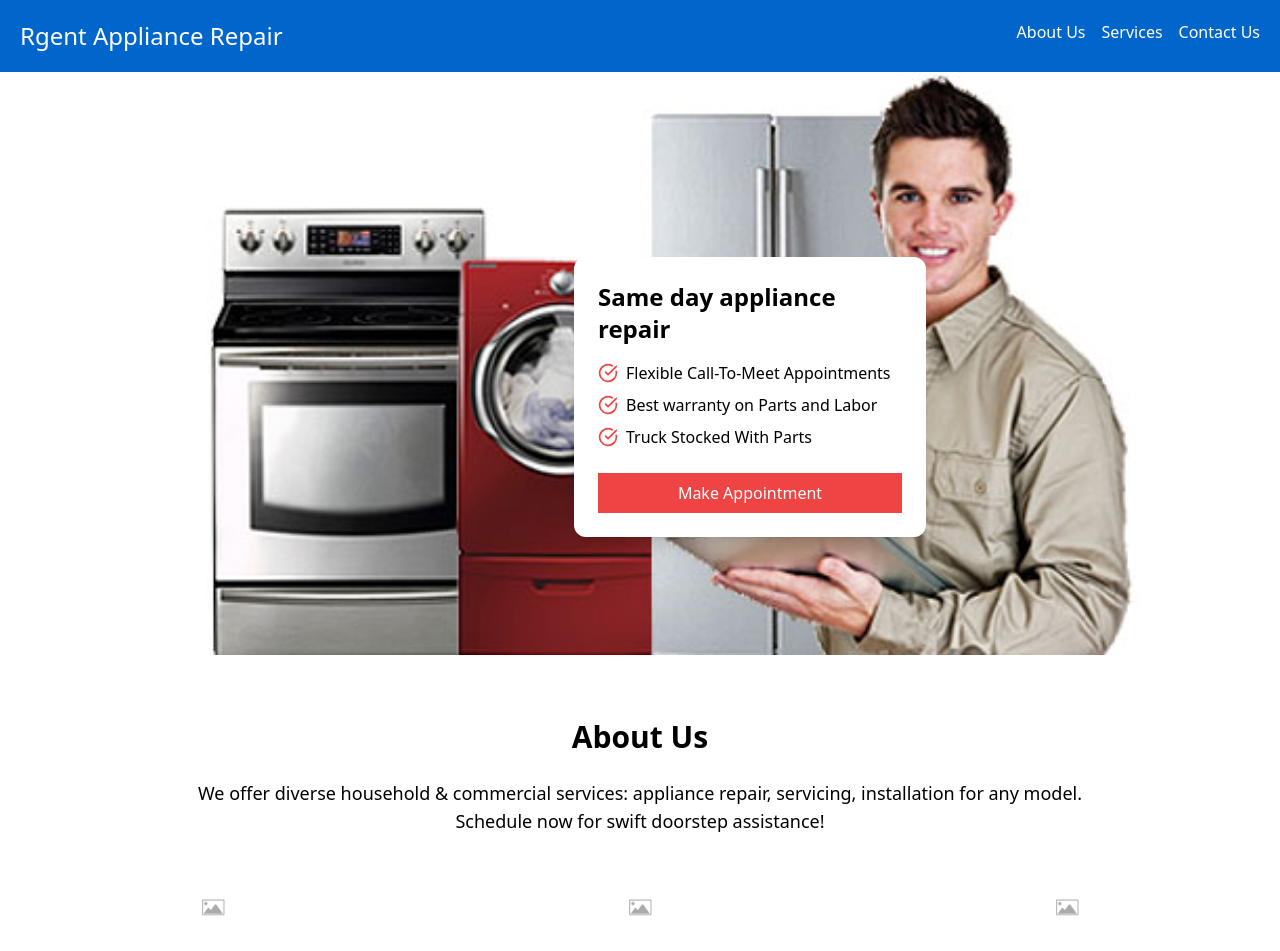
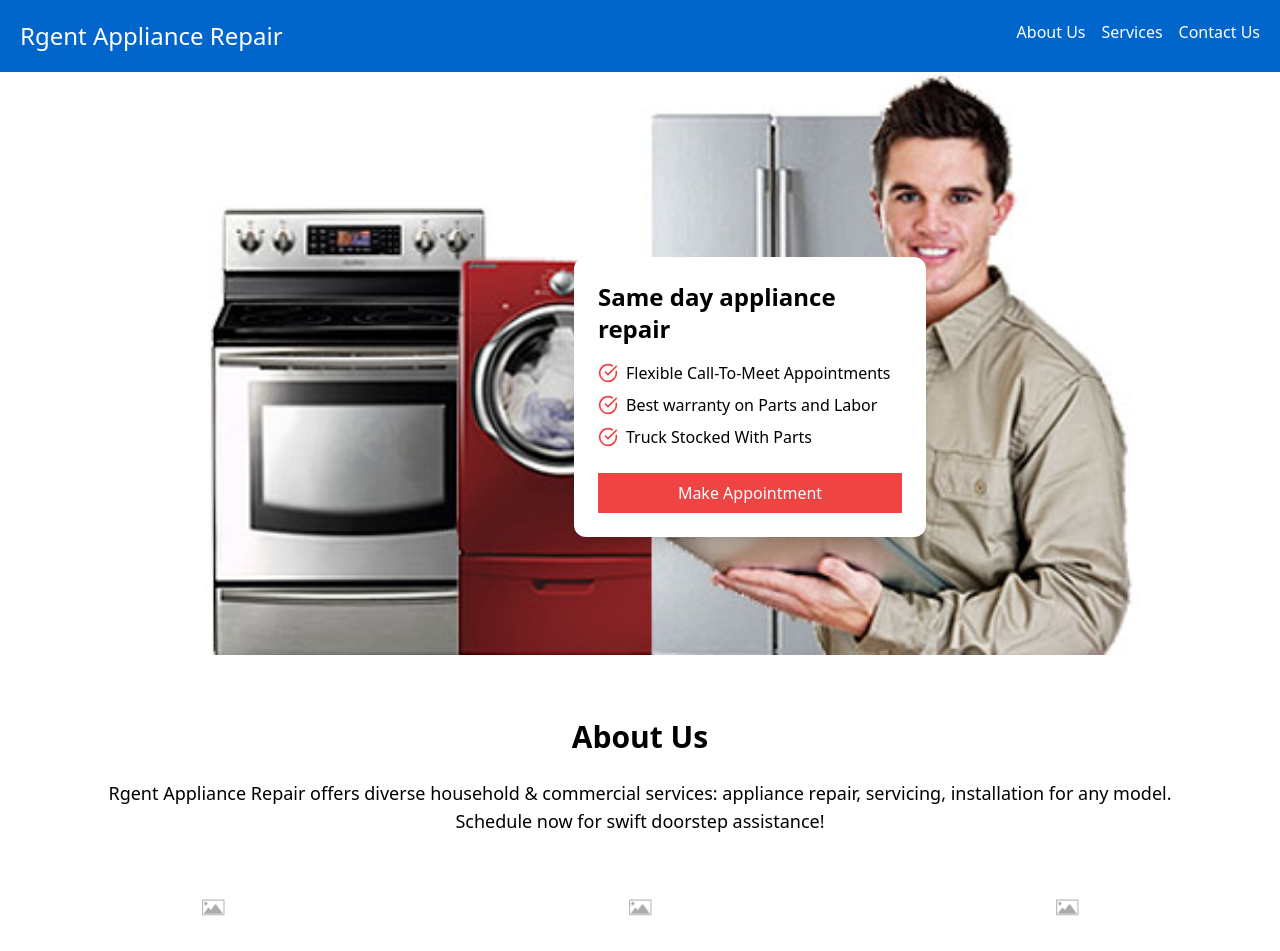
Before and after one commit to aj-et/rgent_appliance, a Next.js app: page / in a window 1280 px wide. Shown: the top 951 px of the page. Built offline with nearby package versions, Linux system fonts and the light colour scheme.

Commit message:
added stuff for SEO

```diff
--- a/app/layout.tsx
+++ b/app/layout.tsx
@@ -19,7 +19,7 @@ const geistMono = localFont({
 
 export const metadata: Metadata = {
   title: "Rgent Appliance Repair in Los Angeles County, California",
-  description: "Rgent Appliance Repair is Los Angeles' Trusted Appliance Repair. Specializing in Appliance Repair for Residential, Commercial and Property Management. Locally Owned and Operated. Call 818-915-5577.",
+  description: "Rgent Appliance Repair is Los Angeles' Trusted Appliance Repair. Locally Owned and Operated. Call 818-915-5577.",
 };
 
 export default function RootLayout({
--- a/components/pages/AboutUsPage.tsx
+++ b/components/pages/AboutUsPage.tsx
@@ -9,7 +9,7 @@ const AboutUsPage = () => {
       <div className="max-w-7xl mx-auto text-center">
         <h2 className="text-3xl font-bold mb-6">About Us</h2>
         <p className="text-lg mb-12">
-          We offer diverse household & commercial services: appliance repair, servicing, installation for any model.
+          Rgent Appliance Repair offers diverse household & commercial services: appliance repair, servicing, installation for any model.
           <br></br>Schedule now for swift doorstep assistance!
         </p>
         <div className="grid grid-cols-1 md:grid-cols-3 gap-8">
```
